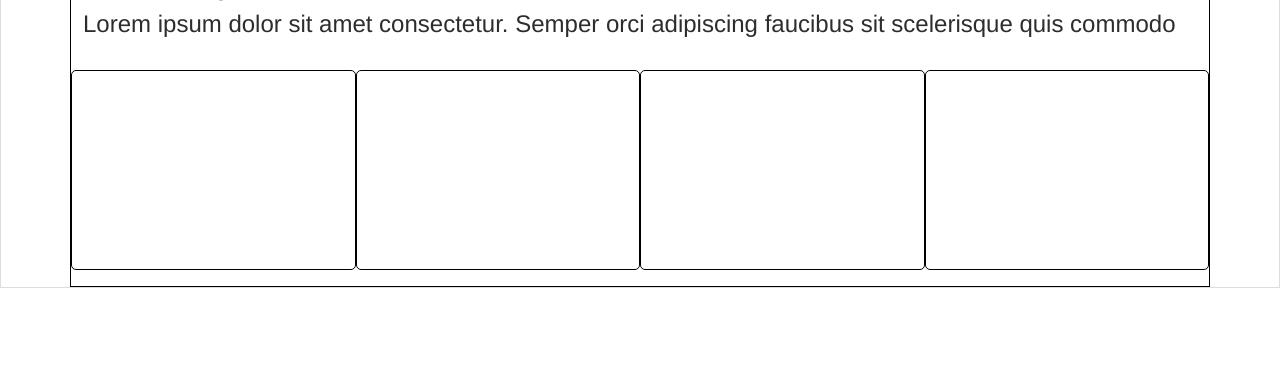
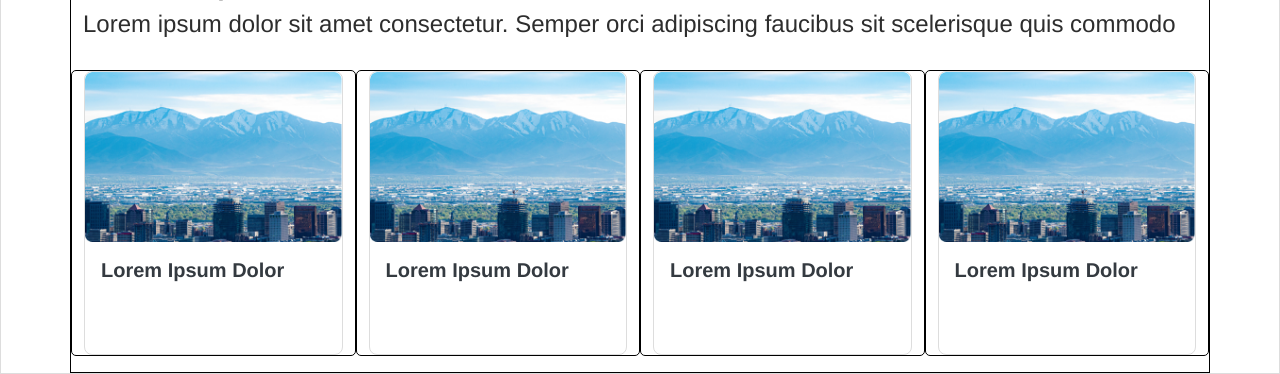
Before and after one commit to lshv04/Monks1, a React (Vite) app: page / in a window 1280 px wide. Shown: the part 735-1109 px from the top of the page. Before the commit the page ends 1023 px from the top, so only its background shows below. Built offline with nearby package versions, Linux system fonts and the light colour scheme.

Commit message:
iniciado trabalhando cards, componentes e folhas de estilo criados

```diff
--- /dev/null
+++ b/src/components/CardSection2.jsx
@@ -0,0 +1,19 @@
+import React from 'react';
+import styles from './CardSection2.module.css'; // Importa a folha de estilo modular
+
+const CardSection2 = ({ title, description, image }) => {
+    return (
+        <div className={`card ${styles.card}`} >
+            {/* Imagem do card */}
+            <img src={image} alt={title} className={`card-img-top ${styles.cardImage}`} />
+
+            {/* Corpo do card */}
+            <div className={`card-body ${styles.cardContent}`}>
+                <h3 className={`card-title ${styles.cardTitle}`}>{title}</h3>
+                <p className={`card-text ${styles.cardDescription}`}>{description}</p>
+            </div>
+        </div>
+    );
+};
+
+export default CardSection2;
--- /dev/null
+++ b/src/components/CardSection2.module.css
@@ -0,0 +1,34 @@
+/* Card Container */
+.card {
+    border: 1px solid #ddd; /* Borda cinza clara */
+    border-radius: 8px; /* Bordas arredondadas */
+    overflow: hidden; /* Garante que o conteúdo se mantenha dentro do card */
+
+}
+
+
+
+/* Imagem do Card */
+.cardImage {
+    height: auto; /* Mantém proporção */
+}
+
+/* Conteúdo do Card */
+.cardContent {
+    padding: 1rem; /* Espaçamento interno */
+}
+
+/* Título do Card */
+.cardTitle {
+    font-size: 1.25rem; /* Tamanho do título */
+    font-weight: bold; /* Negrito */
+    color: #343a40; /* Cor escura */
+    margin-bottom: 0.5rem; /* Espaçamento inferior */
+}
+
+/* Descrição do Card */
+.cardDescription {
+    font-size: 1rem; /* Tamanho da fonte */
+    color: #6c757d; /* Cor cinza */
+    line-height: 1.5; /* Espaçamento entre linhas */
+}
--- a/src/components/Section2.jsx
+++ b/src/components/Section2.jsx
@@ -1,5 +1,8 @@
 import React from 'react';
 import styles from './Section2.module.css'; // Importa o CSS Module
+import CardSection2 from './CardSection2';
+import image1 from '../assets/Section2/image1.png'
+
 
 const Section2 = () => {
     return (
@@ -12,16 +15,32 @@ const Section2 = () => {
                 </p>
                 <div className="row">
                     <div className={`col-12 col-md-6 col-lg-3  bord ${styles.gridItem}`}>
-
+                    <CardSection2
+                        image={image1}
+                        title="Lorem Ipsum Dolor"
+                        description="Lorem ipsum dolor sit amet consectetur."
+                    />
                     </div>
                     <div className={`col-12 col-md-6 col-lg-3 bord ${styles.gridItem}`}>
-
+                    <CardSection2
+                        image={image1}
+                        title="Lorem Ipsum Dolor"
+                        description="Lorem ipsum dolor sit amet consectetur."
+                    />
                     </div>
                     <div className={`col-12 col-md-6 col-lg-3 bord ${styles.gridItem}`}>
-
+                    <CardSection2
+                        image={image1}
+                        title="Lorem Ipsum Dolor"
+                        description="Lorem ipsum dolor sit amet consectetur."
+                    />
                     </div>
                     <div className={`col-12 col-md-6 col-lg-3 bord ${styles.gridItem}`}>
-
+                    <CardSection2
+                        image={image1}
+                        title="Lorem Ipsum Dolor"
+                        description="Lorem ipsum dolor sit amet consectetur."
+                    />
                     </div>
                 </div>
             </div>
--- a/src/components/Section2.module.css
+++ b/src/components/Section2.module.css
@@ -47,8 +47,7 @@
     /* Borda para visualização */
     border-radius: 5px;
     /* Bordas arredondadas */
-    height: 200px;
-    /* Altura fixa */
+
     margin-bottom: 1rem;
     /* Espaçamento inferior entre itens */
 }
```
Also changed, not shown: src/assets/Section2/image1.png (added).
